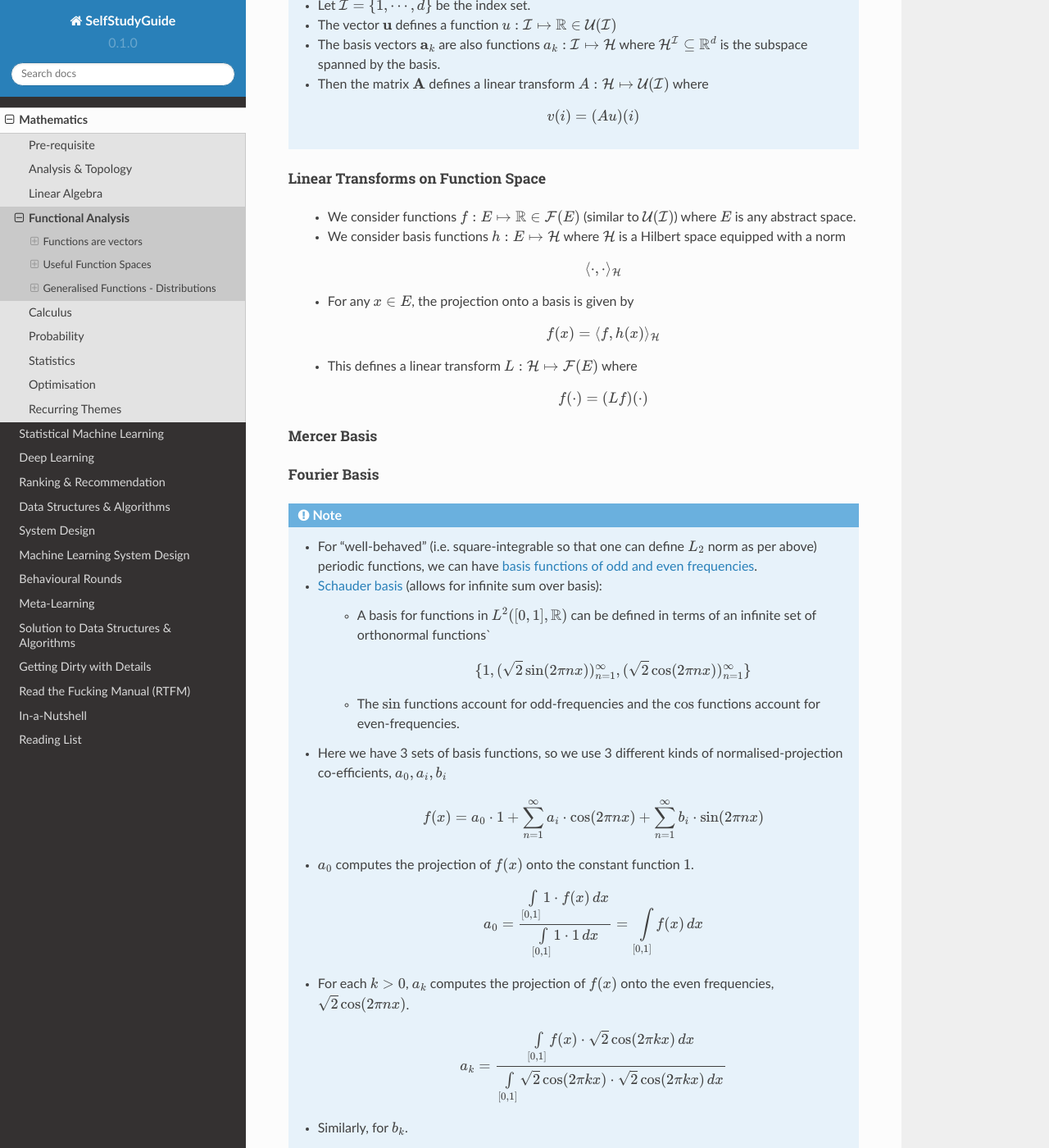
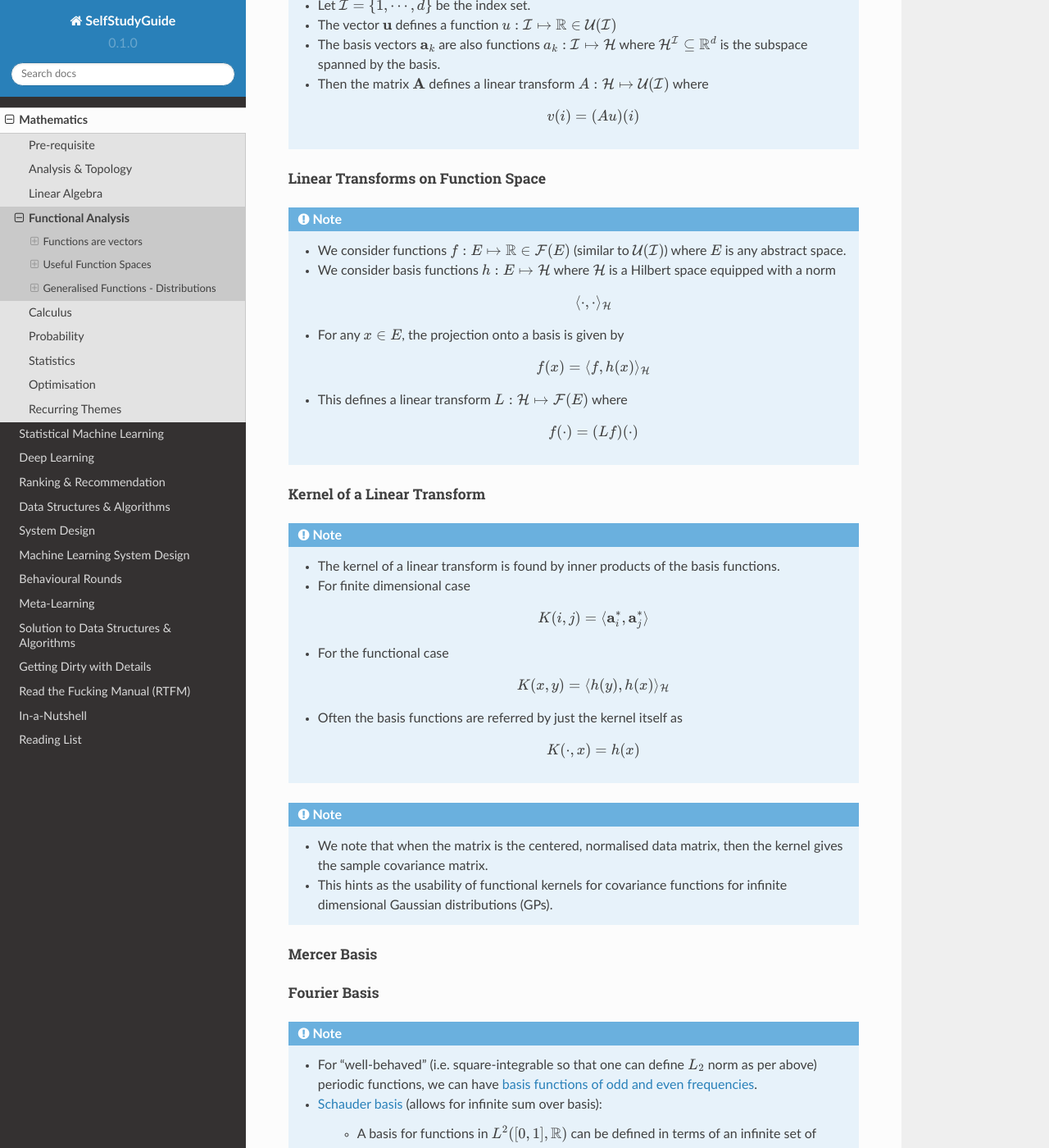
Before and after one commit to uselesstechjunks/leetcode, a Sphinx documentation site: the page built from docs/source/math/funan.rst, in a window 1280 px wide and 1400 px high, scrolled down 6605 px. Shown: the whole window at 82% size. Built offline with Sphinx 7.4.7 and the Read the Docs theme 2.0.0, drawn with Linux system fonts in a browser that asks for light colours.

Commit message:
Update funan.rst

```diff
--- a/docs/source/math/funan.rst
+++ b/docs/source/math/funan.rst
@@ -207,6 +207,7 @@ Function view
 
 Linear Transforms on Function Space
 ^^^^^^^^^^^^^^^^^^^^^^^^^^^^^^^^^^^^^^^^^^^^^^^^^^^^^^^^^^^^^^^^^^^^^^^^^^^^^^^^
+.. note::
 	* We consider functions :math:`f:E\mapsto\mathbb{R}\in\mathcal{F}(E)` (similar to :math:`\mathcal{U}(\mathcal{I})`) where :math:`E` is any abstract space.
 	* We consider basis functions :math:`h:E\mapsto\mathcal{H}` where :math:`\mathcal{H}` is a Hilbert space equipped with a norm
 
@@ -217,6 +218,24 @@ Linear Transforms on Function Space
 	* This defines a linear transform :math:`L:\mathcal{H}\mapsto\mathcal{F}(E)` where
 
 		.. math:: f(\cdot)=(Lf)(\cdot)
+
+Kernel of a Linear Transform
+^^^^^^^^^^^^^^^^^^^^^^^^^^^^^^^^^^^^^^^^^^^^^^^^^^^^^^^^^^^^^^^^^^^^^^^^^^^^^^^^
+.. note::
+	* The kernel of a linear transform is found by inner products of the basis functions.
+	* For finite dimensional case
+
+		.. math:: K(i,j)=\langle\mathbf{a}^*_i,\mathbf{a}^*_j\rangle
+	* For the functional case
+
+		.. math:: K(x,y)=\langle h(y),h(x)\rangle_{\mathcal{H}}
+	* Often the basis functions are referred by just the kernel itself as
+
+		.. math:: K(\cdot,x)=h(x)
+
+.. note::
+	* We note that when the matrix is the centered, normalised data matrix, then the kernel gives the sample covariance matrix.
+	* This hints as the usability of functional kernels for covariance functions for infinite dimensional Gaussian distributions (GPs).
 
 Mercer Basis
 ^^^^^^^^^^^^^^^^^^^^^^^^^^^^^^^^^^^^^^^^^^^^^^^^^^^^^^^^^^^^^^^^^^^^^^^^^^^^^^^^
```
